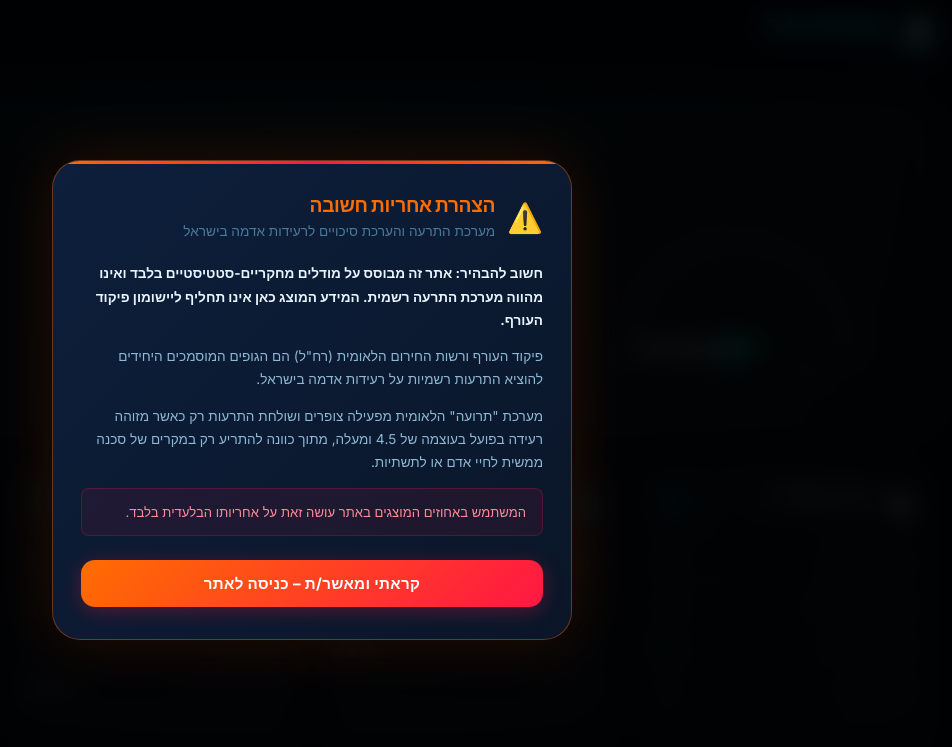
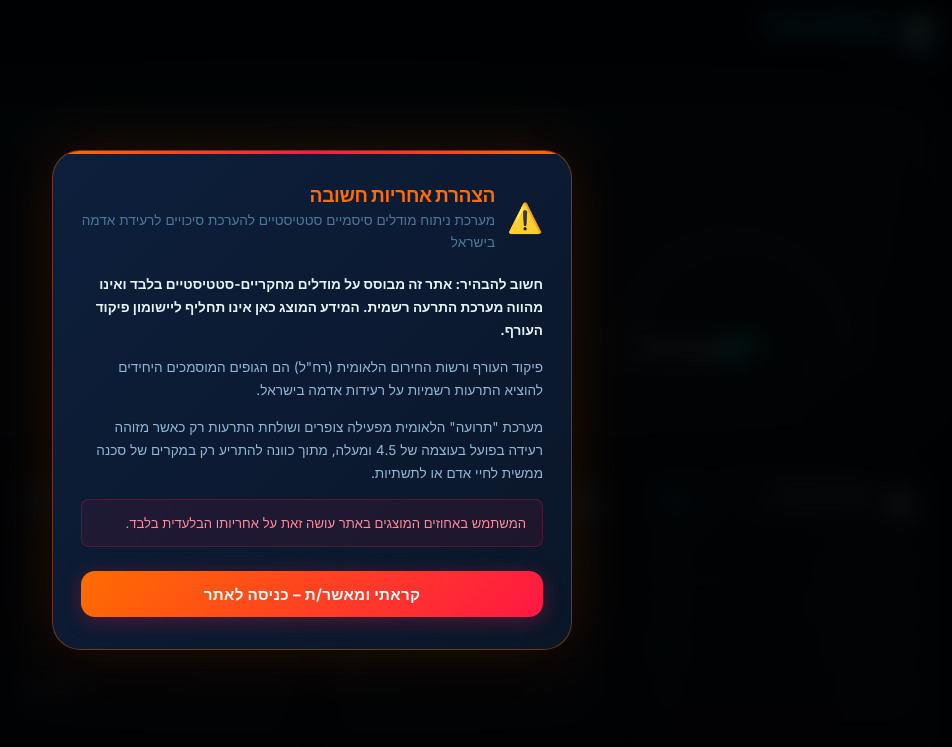
Before and after one commit to Chiprut-Eight/seismicradar, a website: page public/index.html in a window 1280 px wide. Shown: the top 747 px of the page, without its empty margins (328-1280 px from the left). Drawn offline with nearby package versions, Linux system fonts and the light colour scheme; no server answers; grey boxes are pictures that could not be loaded.

Commit message:
Fix(V2.1.4): Replace 'Alert System' wording to clarify statistical modeling in Legal Disclaimer

```diff
--- a/public/index.html
+++ b/public/index.html
@@ -36,7 +36,7 @@
           <span class="modal-icon">⚠️</span>
           <div>
             <h2 id="modal-title" data-i18n="modal_title">הצהרת אחריות חשובה</h2>
-            <p id="modal-subtitle" data-i18n="modal_subtitle" style="font-size: 0.85rem; color: var(--text-muted); margin-top: 0.2rem; font-weight: 400;">מערכת התרעה והערכת סיכויים לרעידות אדמה בישראל</p>
+            <p id="modal-subtitle" data-i18n="modal_subtitle" style="font-size: 0.85rem; color: var(--text-muted); margin-top: 0.2rem; font-weight: 400;">מערכת ניתוח מודלים סיסמיים סטטיסטיים להערכת סיכויים לרעידת אדמה בישראל</p>
           </div>
         </div>
         <div class="modal-body">
--- a/public/js/app.js
+++ b/public/js/app.js
@@ -54,7 +54,7 @@ class SeismicApp {
         sources_title: "מקורות נתונים נתמכים API",
         footer_legal: "© 2026 SeismicRadar | מבוסס על מודלים סטטיסטיים בלבד | אינו מחליף מערכת התרעה רשמית",
         modal_title: "הצהרת אחריות חשובה",
-        modal_subtitle: "מערכת התרעה והערכת סיכויים לרעידות אדמה בישראל",
+        modal_subtitle: "מערכת ניתוח מודלים סיסמיים סטטיסטיים להערכת סיכויים לרעידת אדמה בישראל",
         modal_p1: "חשוב להבהיר: אתר זה מבוסס על מודלים מחקריים-סטטיסטיים בלבד ואינו מהווה מערכת התרעה רשמית. המידע המוצג כאן אינו תחליף ליישומון פיקוד העורף.",
         modal_p2: "פיקוד העורף ורשות החירום הלאומית (רח\"ל) הם הגופים המוסמכים היחידים להוציא התרעות רשמיות על רעידות אדמה בישראל.",
         modal_p3: "מערכת \"תרועה\" הלאומית מפעילה צופרים ושולחת התרעות רק כאשר מזוהה רעידה בפועל בעוצמה של 4.5 ומעלה, מתוך כוונה להתריע רק במקרים של סכנה ממשית לחיי אדם או לתשתיות.",
```
